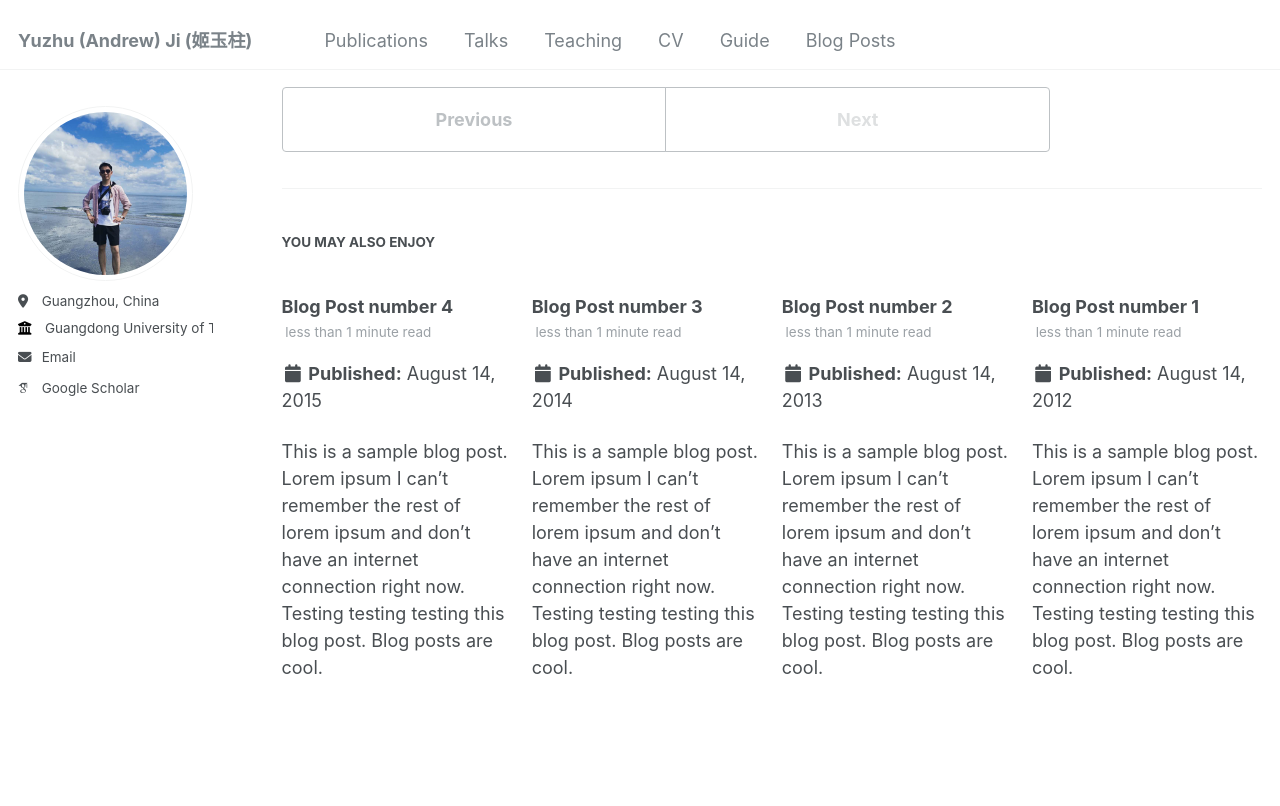
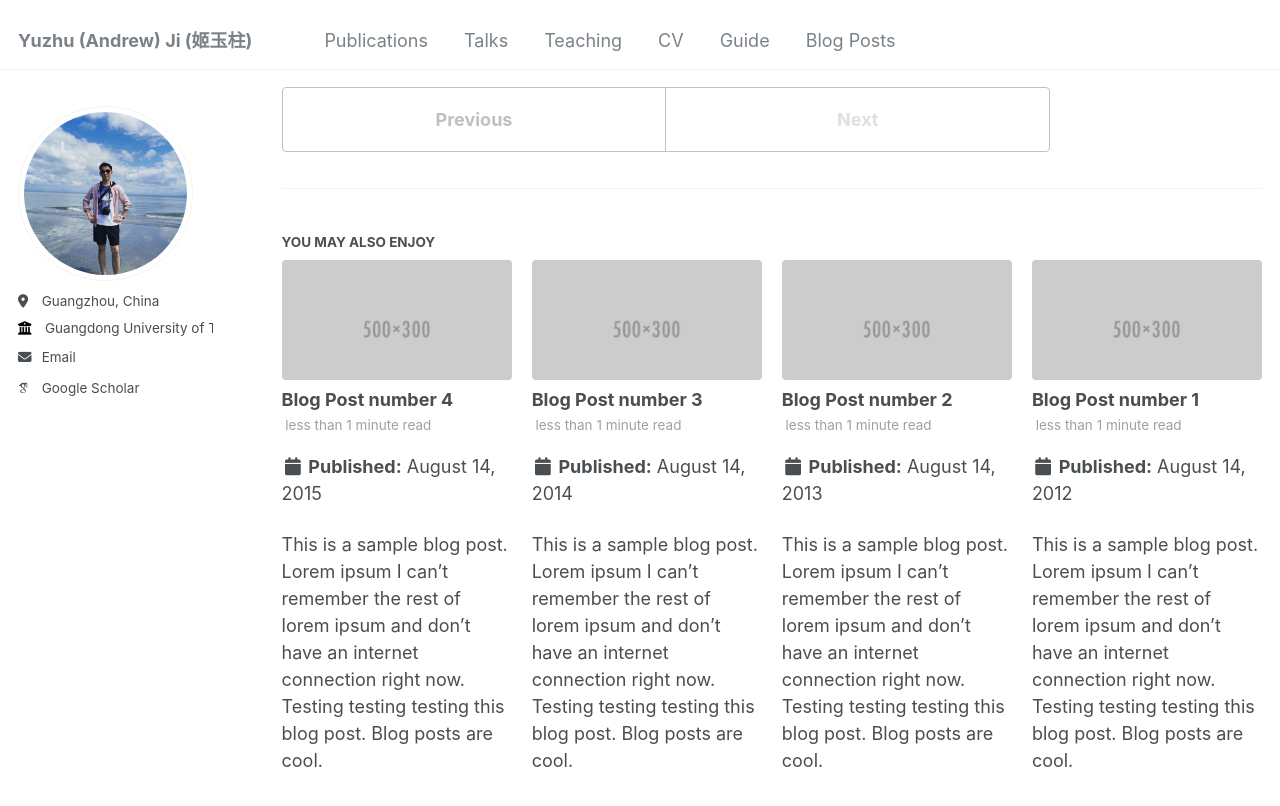
Before and after one commit to AndrewChiyz/andrewchiyz.github.io, a Jekyll site: the page built from _posts/2199-01-01-future-post.md, in a window 1280 px wide and 900 px high, scrolled down 506 px. Shown: the top 806 px of the window. Built offline with Jekyll 4.4.1, drawn with Linux system fonts in a browser that asks for light colours; some web fonts are replaced.

Commit message:
update: config.yml

```diff
--- a/_config.yml
+++ b/_config.yml
@@ -84,7 +84,7 @@ publication_category:
     title: 'Conference Papers'
 
 # Site Settings # filename of teaser fallback teaser image placed in /images/, .e.g. "500x300.png"
-teaser                   :  ./images/500x300.png
+teaser                   : 500x300.png
 breadcrumbs              : false # true, false (default)
 words_per_minute         : 160
 future                   : true
```
